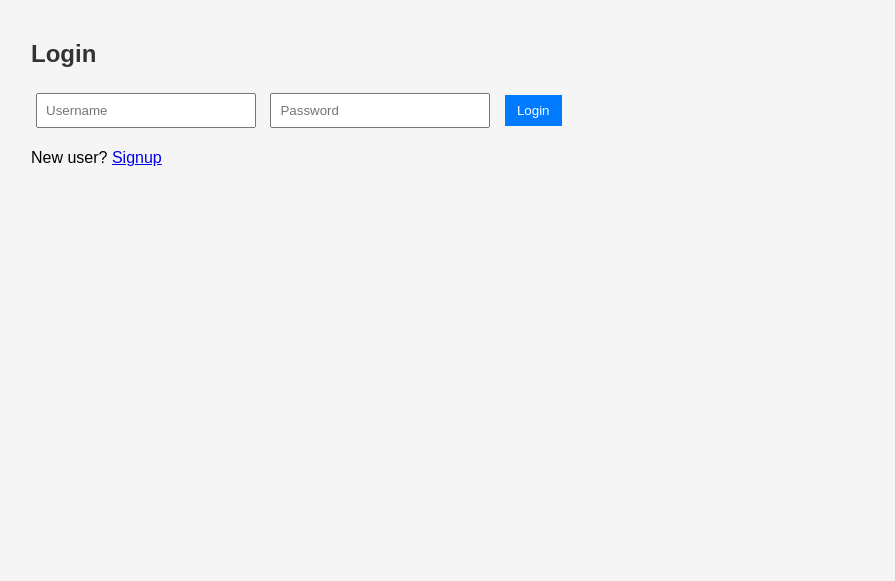
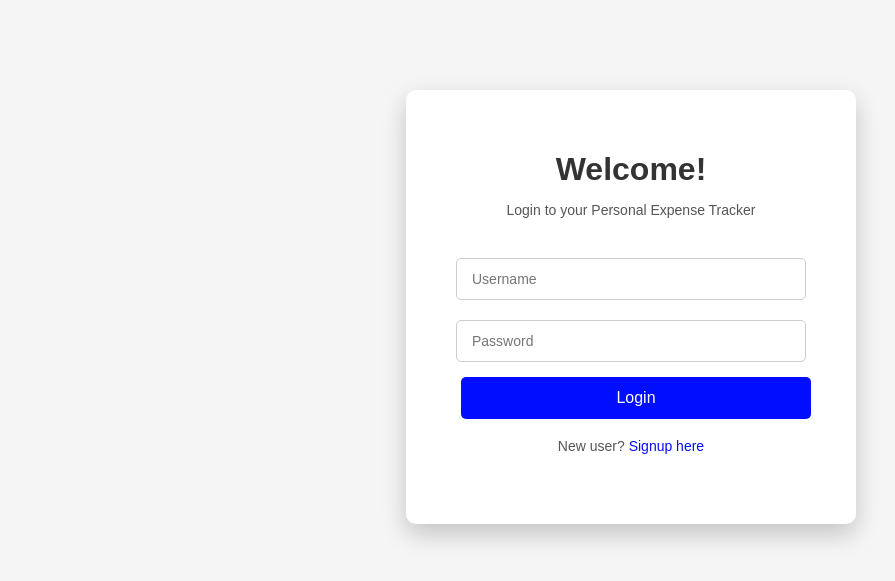
Before and after one commit to Nivedha6698/expense-tracker, a Flask app: page / in a window 1280 px wide. Shown: the top 581 px of the page, without its empty margins (9-904 px from the left). Run offline with Flask 3, Linux system fonts and the light colour scheme.

Commit message:
modified login page

```diff
--- a/app/static/style.css
+++ b/app/static/style.css
@@ -38,3 +38,72 @@ li {
     margin: 5px 0;
     border-radius: 5px;
 }
+/* ===================== */
+/* Login Page Specific Styles */
+.login-container {
+    background: #fff;
+    padding: 40px 50px;
+    border-radius: 10px;
+    box-shadow: 0 10px 25px rgba(0,0,0,0.2);
+    width: 350px;
+    max-width: 90%;
+    text-align: center;
+    margin: auto;
+    margin-top: 50px;
+}
+
+.login-container h1 {
+    margin-bottom: 10px;
+    color: #333;
+    font-family: Arial, sans-serif;
+}
+
+.login-container p {
+    color: #555;
+    margin-bottom: 30px;
+    font-size: 14px;
+}
+
+.login-container input {
+    width: 100%;
+    padding: 12px 15px;
+    margin: 10px 0;
+    border-radius: 5px;
+    border: 1px solid #ccc;
+    font-size: 14px;
+    box-sizing: border-box;
+}
+
+.login-container button {
+    width: 100%;
+    padding: 12px;
+    background: #000dff;
+    color: #fff;
+    border: none;
+    border-radius: 5px;
+    font-size: 16px;
+    cursor: pointer;
+    transition: background 0.3s;
+}
+
+.login-container button:hover {
+    background: #6b73ff;
+}
+
+.login-container a {
+    color: #000dff;
+    text-decoration: none;
+}
+
+.login-container a:hover {
+    text-decoration: underline;
+}
+
+/* Optional: Center login page vertically for larger screens */
+@media (min-height: 600px) {
+    body {
+        display: flex;
+        justify-content: center;
+        align-items: center;
+    }
+}
--- a/app/templates/login.html
+++ b/app/templates/login.html
@@ -5,15 +5,17 @@
     <link rel="stylesheet" href="{{ url_for('static', filename='style.css') }}">
 </head>
 <body>
-    <h2>Login</h2>
+   <div class="login-container">
+        <h1>Welcome!</h1>
+        <p>Login to your Personal Expense Tracker</p>
 
-    <input type="text" id="username" placeholder="Username">
-    <input type="password" id="password" placeholder="Password">
+        <input type="text" id="username" placeholder="Username">
+        <input type="password" id="password" placeholder="Password">
 
-    <button onclick="login()">Login</button>
+        <button onclick="login()">Login</button>
 
-    <p>New user? <a href="/signup-page">Signup</a></p>
-
+        <p>New user? <a href="/signup-page">Signup here</a></p>
+    </div>
     <script src="{{ url_for('static', filename='app.js') }}"></script>
 </body>
 </html>
```
Also changed, not shown: app/utils/s3_utils.py (added).
